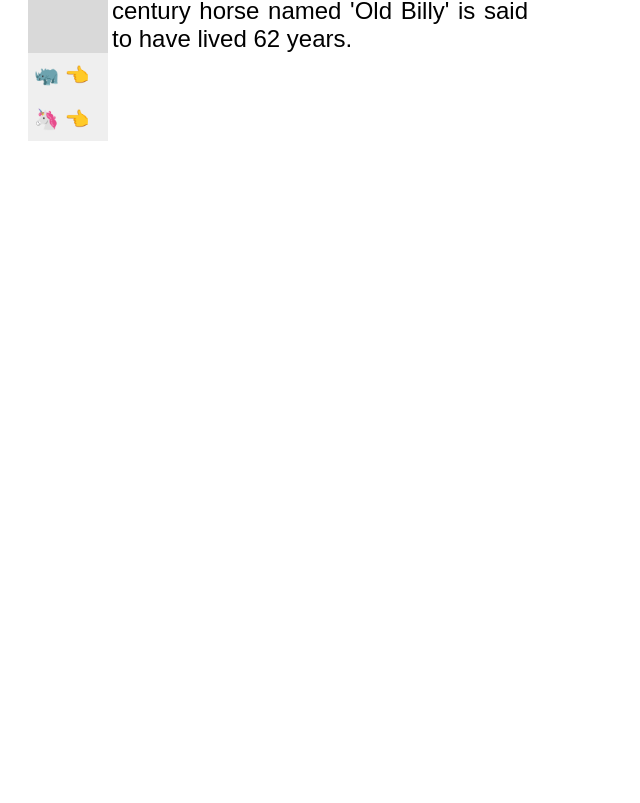
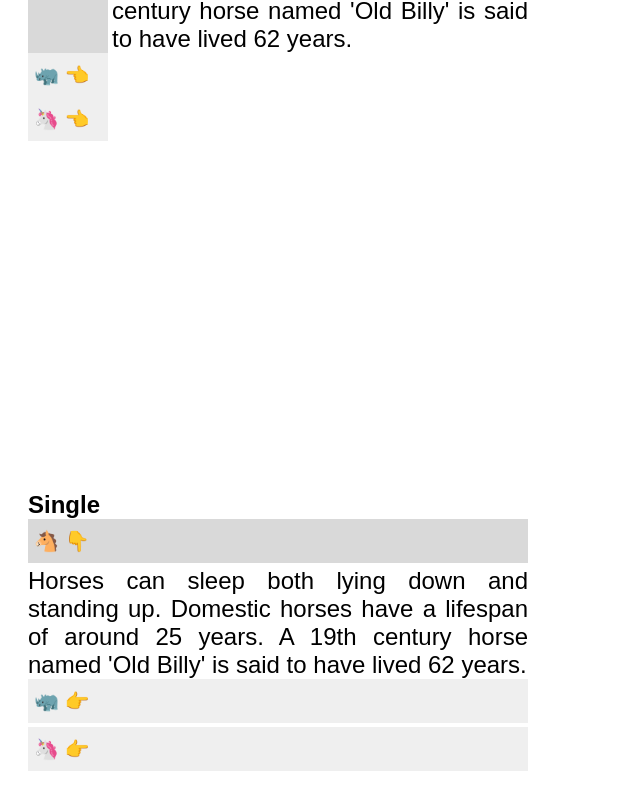
Before and after one commit to shortdiv/vue-accordions, a Vue app: page / in a window 1280 px wide. Shown: the part 2017-2820 px from the top of the page, without its empty margins (0-640 px from the left). Before the commit the page ends 2186 px from the top, so only its background shows below. Built offline with nearby package versions, Linux system fonts and the light colour scheme.

Commit message:
feat: Add single open accordion

```diff
--- a/src/App.vue
+++ b/src/App.vue
@@ -17,6 +17,12 @@
         <strong>Right</strong>
         <RightAccordion :items="items"></RightAccordion>
       </div>
+      <div>
+        <strong>Single</strong>
+        <SingleAccordion
+          :items="items"
+        ></SingleAccordion>
+      </div>
     </div>
   </div>
 </template>
@@ -26,6 +32,7 @@ import StandardAccordion from "./components/StandardAccordion";
 import AboveAccordion from "./components/AboveAccordion.vue";
 import LeftAccordion from "./components/LeftAccordion.vue";
 import RightAccordion from "./components/RightAccordion.vue";
+import SingleAccordion from "./components/SingleAccordion.vue";
 
 export default {
   name: "App",
@@ -33,7 +40,8 @@ export default {
     StandardAccordion,
     AboveAccordion,
     LeftAccordion,
-    RightAccordion
+    RightAccordion,
+    SingleAccordion
   },
   data() {
     return {
--- a/src/components/Accordion.vue
+++ b/src/components/Accordion.vue
@@ -10,17 +10,33 @@
 <script>
 export default {
   name: "Accordion",
+  props: {
+    stateReducer: { type: Function, required: false, default: null }
+  },
   data() {
     return {
       openIndexes: [0]
     };
   },
   methods: {
+    openIndexAndType(idx) {
+      const closing = this.openIndexes.includes(idx);
+      return {
+        type: closing ? "closing" : "opening",
+        openIndexes: closing
+          ? this.openIndexes.filter(i => i !== idx)
+          : [...this.openIndexes, idx]
+      };
+    },
     handleItemClick(idx) {
-      const closing = this.openIndexes.includes(idx);
-      this.openIndexes = closing
-        ? this.openIndexes.filter(i => i !== idx)
-        : [...this.openIndexes, idx];
+      let obj;
+      if (typeof this.stateReducer === "function") {
+        obj = this.openIndexAndType(idx);
+        obj = this.stateReducer(obj);
+      } else {
+        obj = this.openIndexAndType(idx);
+      }
+      this.openIndexes = obj.openIndexes;
     }
   }
 };
--- /dev/null
+++ b/src/components/SingleAccordion.vue
@@ -0,0 +1,61 @@
+<template>
+    <Accordion
+      :stateReducer="singleOpen"
+    >
+      <template slot-scope="{ handleItemClick, openIndices }">
+        <AccordionItem
+          v-for="(item, index) in items" :key="item.title">
+          <AccordionButton
+            :style="{textAlign: 'left', minWidth: '80px'}"
+            :isOpen="isOpen(openIndices, index)"
+            :handleItemClick="handleItemClick"
+            @on-click="handleItemClick(index)"
+          >
+          {{ item.title }}
+            <span>{{ isOpen(openIndices, index) ? '👇' : '👉' }}</span>
+          </AccordionButton>
+          <AccordionContents
+            :style="{overflowY: 'hidden', textAlign: 'justify'}"
+            :isOpen="isOpen(openIndices, index)"
+          >
+            {{item.contents}}
+          </AccordionContents>
+      </AccordionItem>
+      </template>
+    </Accordion>
+</template>
+
+<script>
+import Accordion from "./Accordion";
+import AccordionItem from "./AccordionItem";
+import AccordionButton from "./AccordionButton";
+import AccordionContents from "./AccordionContents";
+
+export default {
+  name: "SingleAccordion",
+  components: {
+    Accordion,
+    AccordionItem,
+    AccordionButton,
+    AccordionContents
+  },
+  props: {
+    items: { type: Array }
+  },
+  methods: {
+    isOpen(openIndices, index) {
+      return openIndices.includes(index);
+    },
+    singleOpen(changes) {
+      debugger;
+      if (changes.type === "opening") {
+        return { openIndexes: changes.openIndexes.slice(-1) };
+      }
+      return changes;
+    }
+  }
+};
+</script>
+
+<style lang="scss" scoped>
+</style>
```
